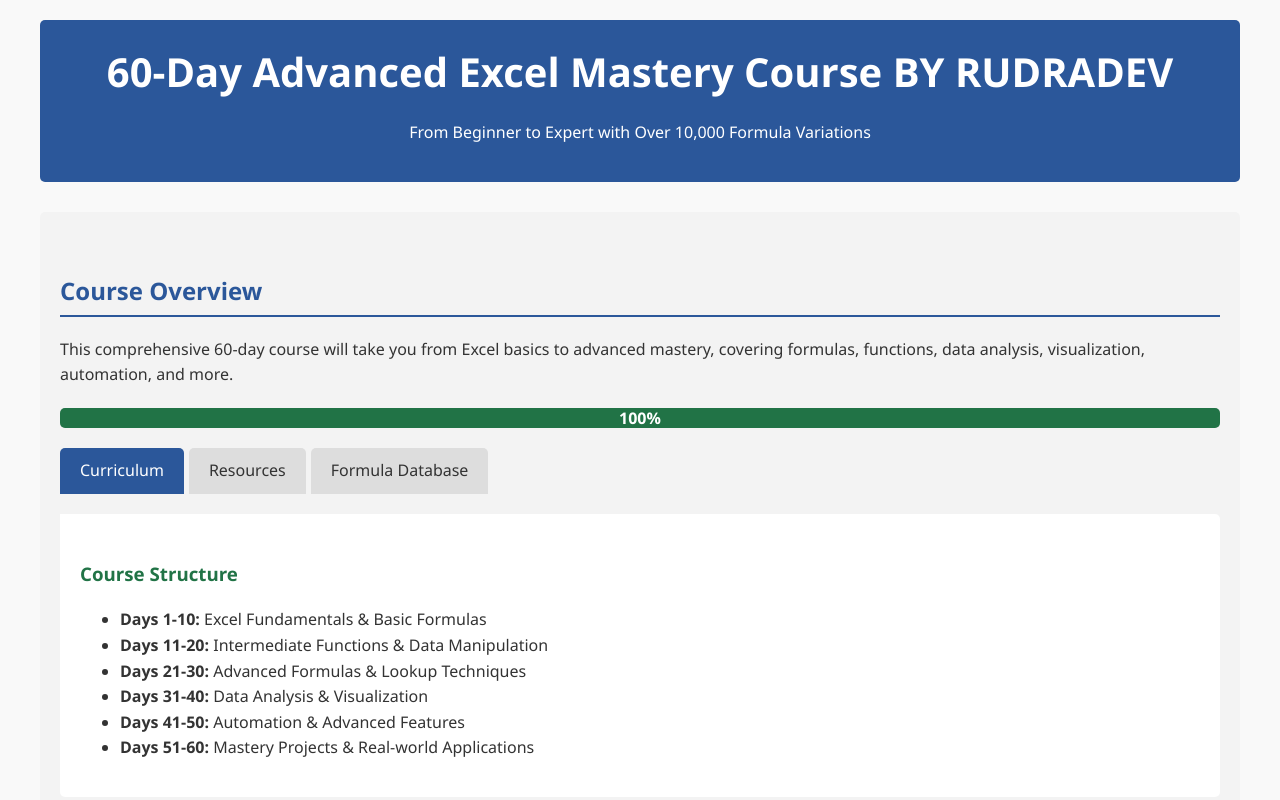
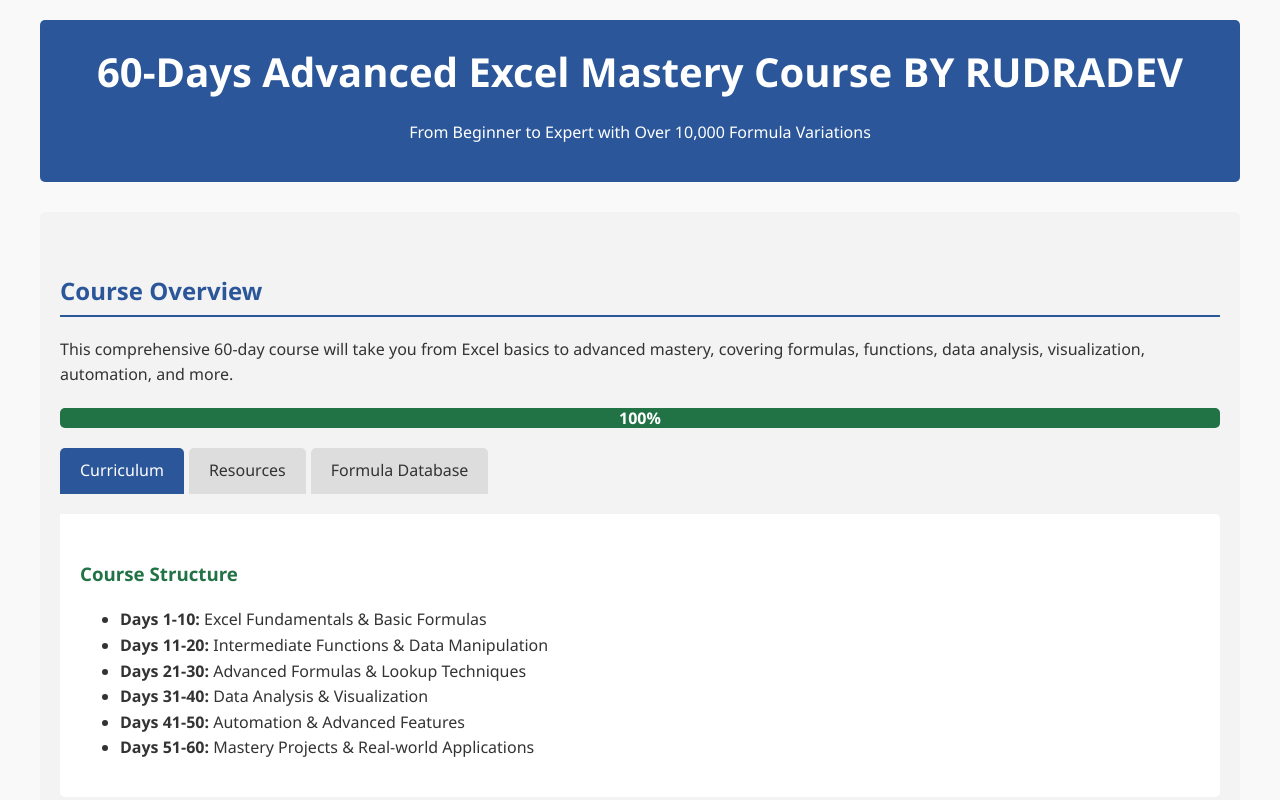
Before and after one commit to Devil-collab-code/RudraDev, a plain HTML site: page index.html in a window 1280 px wide. Shown: the top 800 px of the page. Drawn offline with Linux system fonts and the light colour scheme.

Commit message:
index.html

```diff
--- a/index.html
+++ b/index.html
@@ -241,7 +241,7 @@
 </head>
 <body>
     <header>
-        <h1>60-Day Advanced Excel Mastery Course BY RUDRADEV</h1>
+        <h1>60-Days Advanced Excel Mastery Course BY RUDRADEV</h1>
         <p>From Beginner to Expert with Over 10,000 Formula Variations</p>
     </header>
 
```
